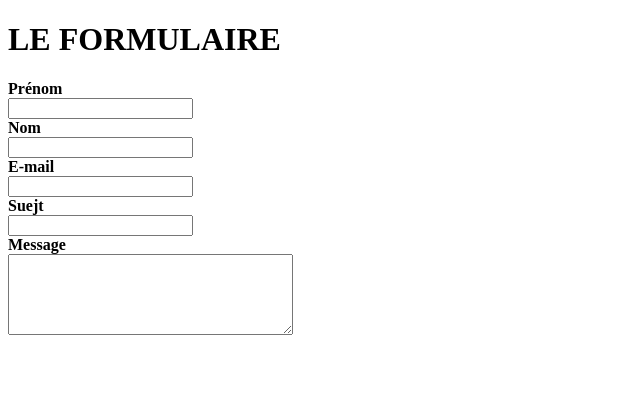
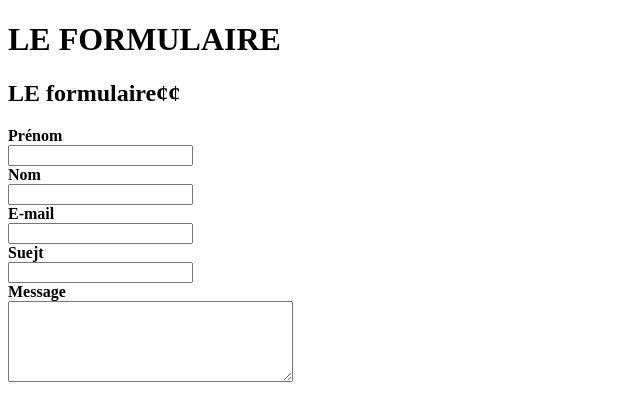
Before and after one commit to kbalubam/premieressai, a plain HTML site: page index.html in a window 1280 px wide. Shown: the whole page, without its empty margins (0-640 px from the left). Drawn offline with Linux system fonts and the light colour scheme.

Commit message:
ajout h1

```diff
--- a/index.html
+++ b/index.html
@@ -11,6 +11,7 @@
 <body>
     <header>
         <h1>LE FORMULAIRE</h1>
+        <h2>LE formulaire¢¢</h2>
     </header>
     <section>
         <form action="" method="">
```
